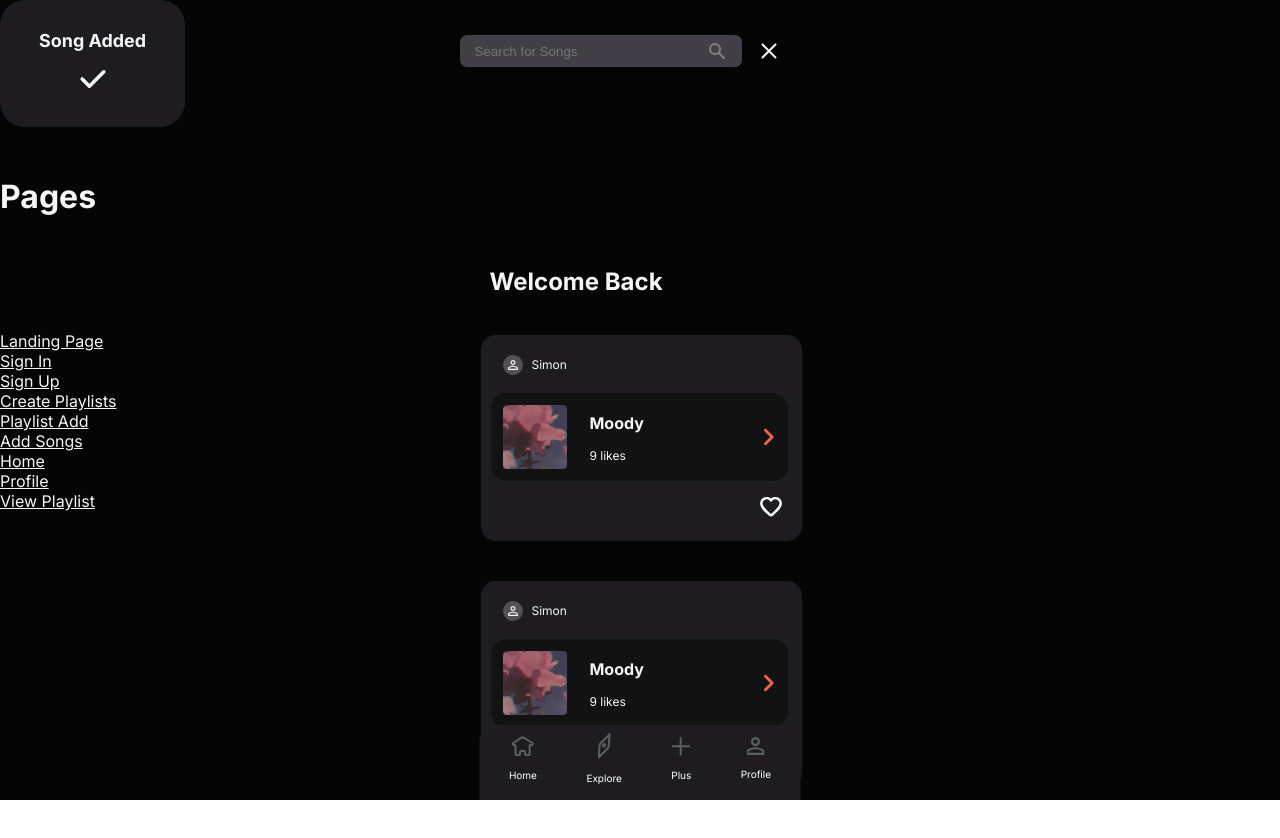
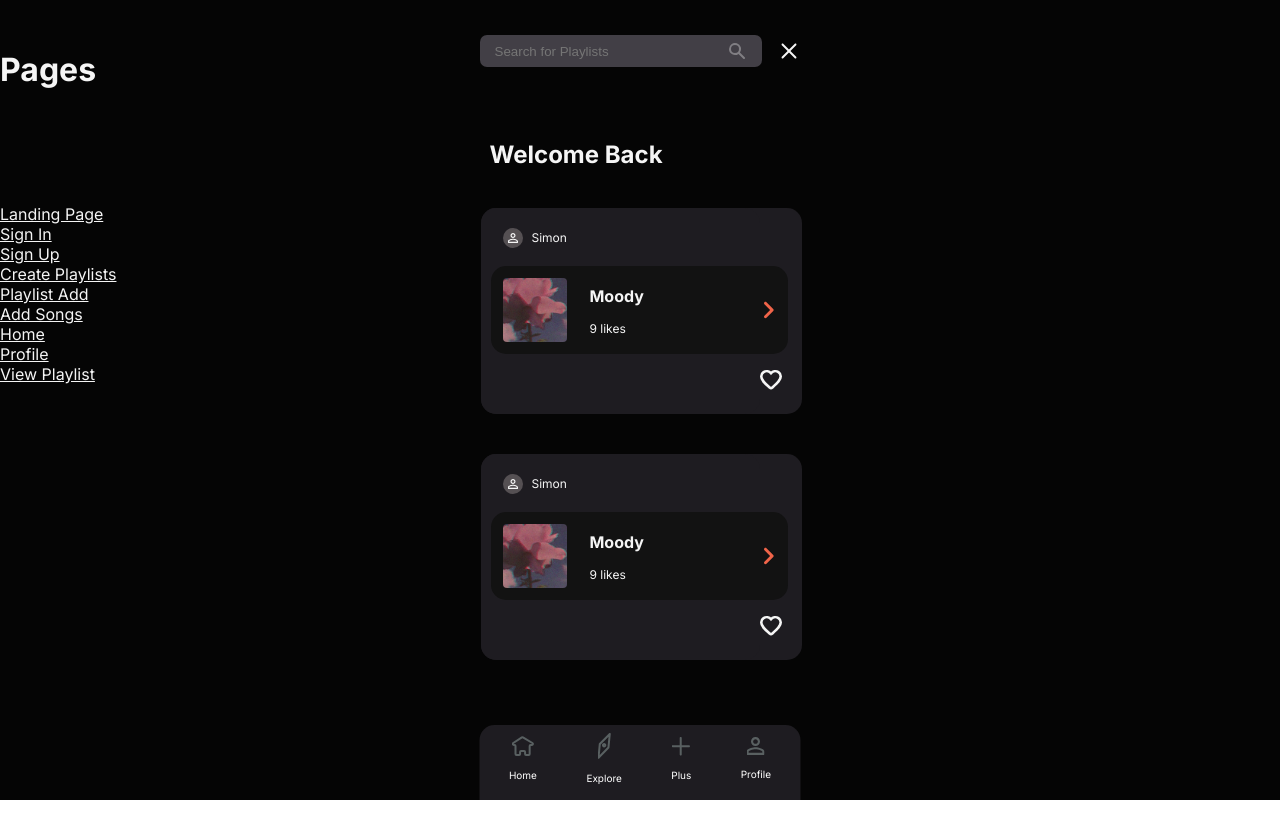
Before and after one commit to sophiahsu21/replay-app, a React (Create React App) app in the folder replay/: page /home in a window 1280 px wide. Shown: the top 838 px of the page. After the commit the page ends 800 px from the top, so only its background shows below. Built offline with nearby package versions, Linux system fonts and the light colour scheme.

Commit message:
changed filterbar default props

```diff
--- a/replay/src/App.js
+++ b/replay/src/App.js
@@ -24,7 +24,6 @@ function App() {
   return (
     <Router>
       <div className="App">
-        <Modal />
         <div className="pagesIndex">
           <h1>Pages</h1>
           <Link to="/">Landing Page</Link>
--- a/replay/src/comps/FilterBar/index.js
+++ b/replay/src/comps/FilterBar/index.js
@@ -35,7 +35,7 @@ const SearchField = styled.input`
     opacity: 1;
 `;
 
-const FilterBar = () => {
+const FilterBar = ({ placeholder, onClick }) => {
 
     const history = useHistory();
 
@@ -48,19 +48,22 @@ const FilterBar = () => {
                 size="1.25rem"
                 cursor="pointer"
             />
-            <SearchField type='text' placeholder='Search for Songs' />
+            <SearchField type='text' placeholder={placeholder} />
         </Icon>
         <CgClose
             style={{marginLeft: "15px", position: "relative", top: "14px"}}
             color="#F5F5F5"
             size="1.5rem"
             cursor="pointer"
-            onClick={() => history.push("/PlaylistAdd")}
+            // onClick={() => history.push("/PlaylistAdd")}
+            onClick={onClick}
         />
     </Container>
 }
 
 FilterBar.defaultProps = {
+    placeholder:'Search for Songs',
+    onClick:()=>{}
 }
 
 export default FilterBar;
--- a/replay/src/comps/PlaylistCard/index.js
+++ b/replay/src/comps/PlaylistCard/index.js
@@ -30,7 +30,7 @@ const PlaylistName = styled.div`
 position:relative;
 margin: 20px 10px;
 font-size:16px;
-font-weight:600;
+font-weight:700;
 `;
 const PlaylistIcon = styled.img`
 display:block;
--- a/replay/src/pages/AddSongs/index.js
+++ b/replay/src/pages/AddSongs/index.js
@@ -11,7 +11,7 @@ const AddSongs = () => {
     const history = useHistory();
 
     return <div className="as-container">
-        <FilterBar />
+        <FilterBar placeholder='Search for Songs' onClick={() => history.push("/PlaylistAdd")}/>
         <div className="as-songCont">
             {/* based on filter */}
             <AddSong />
--- a/replay/src/pages/NewPlaylist/index.js
+++ b/replay/src/pages/NewPlaylist/index.js
@@ -36,7 +36,7 @@ const NewPlaylist = () => {
                     <button className="cancel" onClick={() => history.push("/Register")}>Cancel</button>
                     <button className="create" onClick={() =>
                         // HandleCreatePlaylistName(playlist),
-                        history.push("/AddSongs")
+                        history.push("/PlaylistAdd")
                     }>Create</button>
                 </div>
             </div>
--- a/replay/src/pages/PlaylistAdd/index.js
+++ b/replay/src/pages/PlaylistAdd/index.js
@@ -15,9 +15,8 @@ const PlaylistAdd = () => {
 
     return <div className="pa-container">
         <SearchBar />
-        <div className="songCont">
+        {/* <div className="songCont">
             <p>Suggestions</p>
-            {/* add song comp details will be of song details retrieved from database */}
             <AddSong />
             <AddSong
                 songname="IDK You Yet"
@@ -35,7 +34,7 @@ const PlaylistAdd = () => {
                 songname="Gone"
                 songartist="Blake Rose"
             />
-        </div>
+        </div> */}
         <div className="pa-btnCont">
             <button className="cancel" onClick={() => history.push("/NewPlaylist")}>Back</button>
             <button className="create" onClick={() =>
--- a/replay/src/pages/home/home.scss
+++ b/replay/src/pages/home/home.scss
@@ -10,6 +10,12 @@
     align-items: center;
     overflow: hidden;
 
+    .filter {
+        display: flex;
+        justify-content: center;
+        align-items: center;
+    }
+
     .home-cont{
         display: flex;
         flex-direction: column;
--- a/replay/src/pages/home/index.js
+++ b/replay/src/pages/home/index.js
@@ -43,8 +43,8 @@ const Home = () => {
     },[])
 
     return <div className="home-container">
+        <FilterBar placeholder='Search for Playlists'/>
         <div className="home-cont">
-        <FilterBar />
         <div className="home-text"><h2>Welcome Back</h2></div>
             <PostCard/>
             <PostCard/>
```
